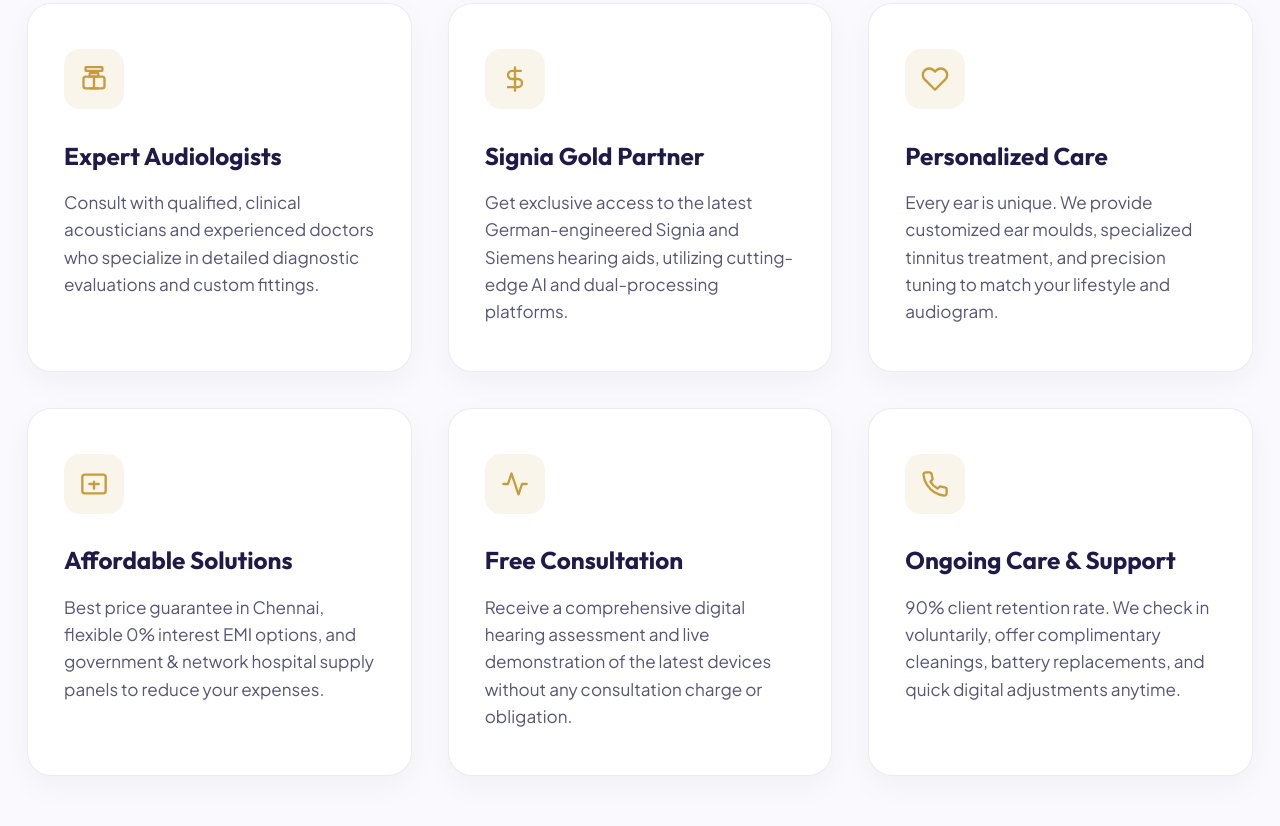
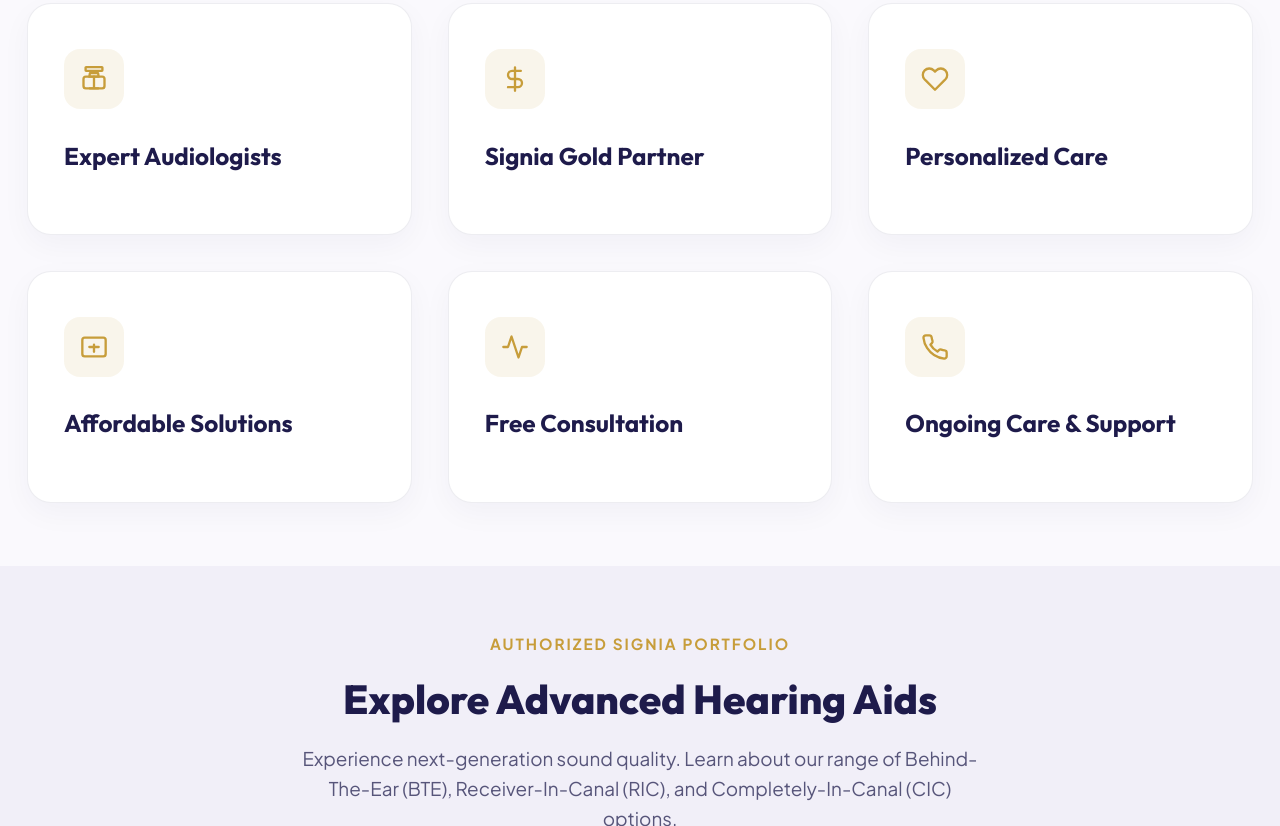
Before and after one commit to arivuchezhiyan/Atlair, a plain HTML site: page index.html in a window 1280 px wide. Shown: the part 1974-2800 px from the top of the page. Drawn offline with Linux system fonts and the light colour scheme.

Commit message:
Remove card descriptions in The Altair Advantage section

```diff
--- a/index.html
+++ b/index.html
@@ -336,8 +336,6 @@
                         </svg>
                     </div>
                     <h3>Expert Audiologists</h3>
-                    <p>Consult with qualified, clinical acousticians and experienced doctors who specialize in detailed
-                        diagnostic evaluations and custom fittings.</p>
                 </div>
 
                 <!-- Card 2 -->
@@ -349,8 +347,6 @@
                         </svg>
                     </div>
                     <h3>Signia Gold Partner</h3>
-                    <p>Get exclusive access to the latest German-engineered Signia and Siemens hearing aids, utilizing
-                        cutting-edge AI and dual-processing platforms.</p>
                 </div>
 
                 <!-- Card 3 -->
@@ -364,8 +360,6 @@
                         </svg>
                     </div>
                     <h3>Personalized Care</h3>
-                    <p>Every ear is unique. We provide customized ear moulds, specialized tinnitus treatment, and
-                        precision tuning to match your lifestyle and audiogram.</p>
                 </div>
 
                 <!-- Card 4 -->
@@ -379,8 +373,6 @@
                         </svg>
                     </div>
                     <h3>Affordable Solutions</h3>
-                    <p>Best price guarantee in Chennai, flexible 0% interest EMI options, and government & network
-                        hospital supply panels to reduce your expenses.</p>
                 </div>
 
                 <!-- Card 5 -->
@@ -392,8 +384,6 @@
                         </svg>
                     </div>
                     <h3>Free Consultation</h3>
-                    <p>Receive a comprehensive digital hearing assessment and live demonstration of the latest devices
-                        without any consultation charge or obligation.</p>
                 </div>
 
                 <!-- Card 6 -->
@@ -407,8 +397,6 @@
                         </svg>
                     </div>
                     <h3>Ongoing Care & Support</h3>
-                    <p>90% client retention rate. We check in voluntarily, offer complimentary cleanings, battery
-                        replacements, and quick digital adjustments anytime.</p>
                 </div>
             </div>
         </div>
```
